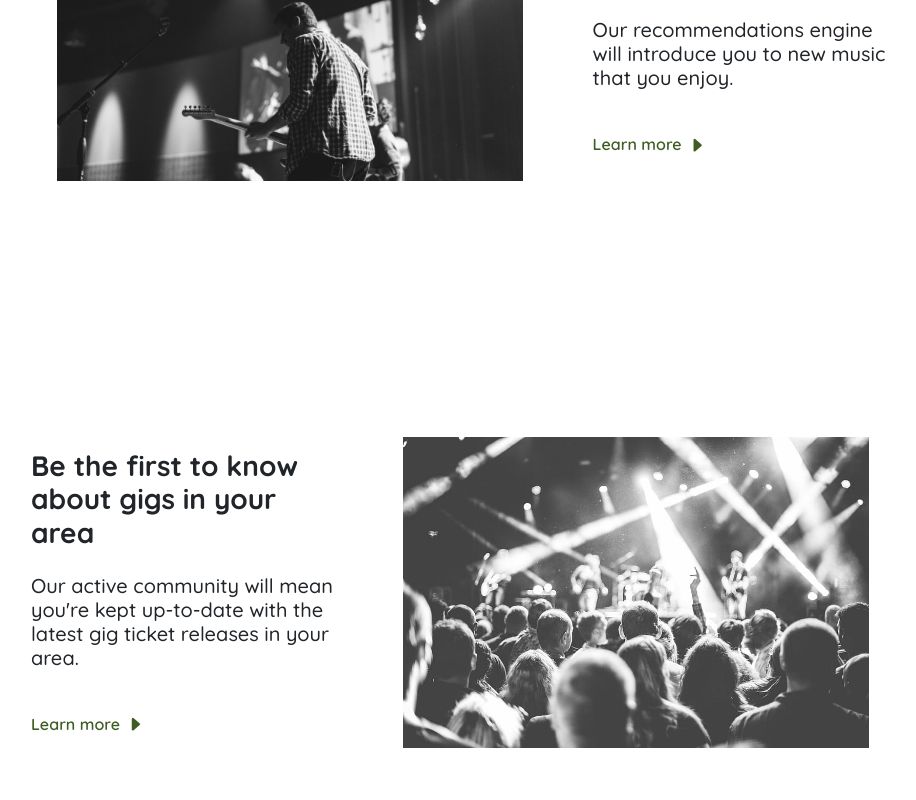
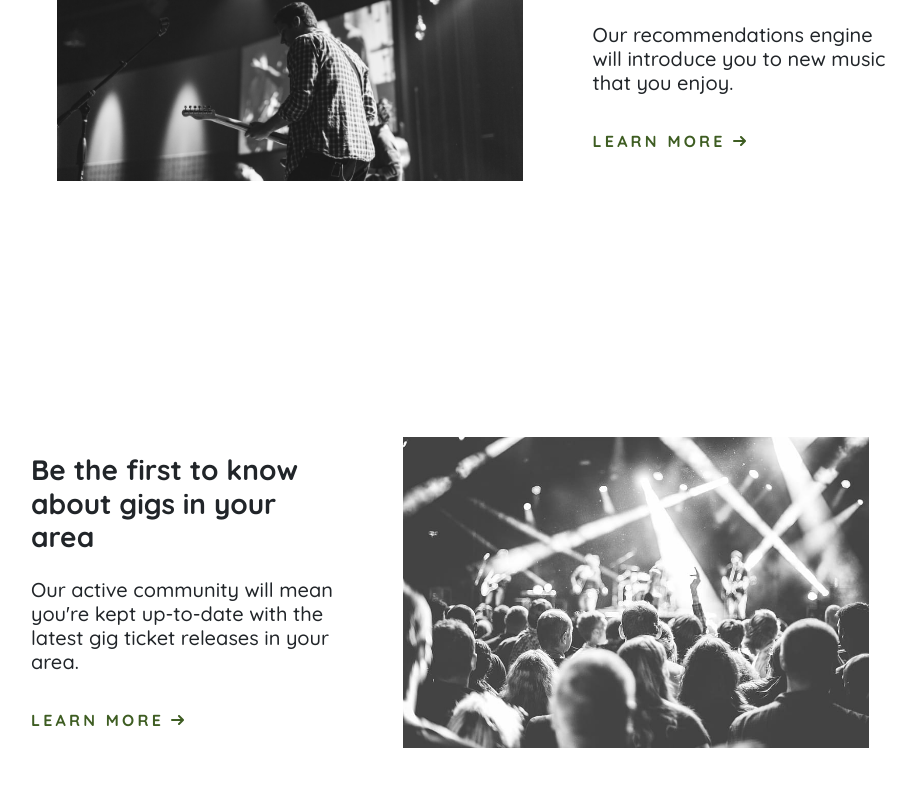
Before and after one commit to joshkent94/shutUpAndDance-Website, a React (Create React App) app: page / in a window 1280 px wide. Shown: the part 1740-2540 px from the top of the page, without its empty margins (177-1093 px from the left). Built offline with nearby package versions, Linux system fonts and the light colour scheme.

Commit message:
Improvements to learn more buttons

```diff
--- a/src/App.css
+++ b/src/App.css
@@ -52,19 +52,6 @@ body {
   width: 90%;
 }
 
-.learn-more-button {
-  margin-top: 2rem;
-}
-
-.learn-more-link {
-  color: var(--fourth-colour);
-  font-weight: 600;
-}
-
-.learn-more-link:hover {
-  color: var(--fourth-colour);
-}
-
 h3 {
   font-weight: 700;
   margin-bottom: 1.5rem;
@@ -80,18 +67,41 @@ button {
   background-color: unset;
 }
 
-.bi-caret-right-fill {
-  margin-left: 0.4rem;
-  font-size: 1.1rem;
+.learn-more {
+  margin-top: 2rem;
 }
 
-.bi-caret-right-fill::before {
-  transition-property: transform;
-  transition-duration: 0.5s;
-  transform: translateY(1px);
+.cta {
+  color: var(--fourth-colour);
 }
 
-.learn-more-link:hover > .bi-caret-right-fill::before {
-  transform: translate(5px, 1px);
-  -webkit-transform: translate(5px, 1px);
+.cta span {
+  font-weight: 700;
+  letter-spacing: 0.2em;
+  text-transform: uppercase;
+  vertical-align: middle;
 }
+
+.cta svg {
+  margin-left: 12px;
+  fill: none;
+  stroke-linecap: round;
+  stroke-linejoin: round;
+  stroke: var(--fourth-colour);
+  stroke-width: 2;
+  transform: translateX(-5px);
+  transition: all 0.4s ease;
+}
+
+.cta:hover svg {
+  transform: translateX(0);
+  stroke: var(--fourth-colour);
+}
+
+.cta:active {
+  transform: scale(0.96);
+}
+
+.cta:hover {
+  color: var(--fourth-colour);
+}
--- a/src/components/ForumFeature/ForumFeature.js
+++ b/src/components/ForumFeature/ForumFeature.js
@@ -9,7 +9,15 @@ export default function ForumFeature() {
             <div className="text-content">
                 <h3>Spread your love of music with other like-minded people</h3>
                 <h5>Speak to and share song suggestions with other people with similar music tastes to you.</h5>
-                <button className="learn-more-button"><a href="/" className="learn-more-link">Learn more<i className="bi bi-caret-right-fill"></i></a></button>
+                <div className="learn-more">
+                    <a href="/" className="cta">
+                        <span>Learn more</span>
+                        <svg width="13px" height="10px" viewBox="0 0 13 10">
+                            <path d="M1,5 L11,5"></path>
+                            <polyline points="8 1 12 5 8 9"></polyline>
+                        </svg>
+                    </a>
+                </div>
             </div>
         </div>
     );
--- a/src/components/GigsFeature/GigsFeature.js
+++ b/src/components/GigsFeature/GigsFeature.js
@@ -6,7 +6,15 @@ export default function GigsFeature() {
             <div className="text-content">
                 <h3>Be the first to know about gigs in your area</h3>
                 <h5>Our active community will mean you're kept up-to-date with the latest gig ticket releases in your area.</h5>
-                <button className="learn-more-button"><a href="/" className="learn-more-link">Learn more<i className="bi bi-caret-right-fill"></i></a></button>
+                <div className="learn-more">
+                    <a href="/" className="cta">
+                        <span>Learn more</span>
+                        <svg width="13px" height="10px" viewBox="0 0 13 10">
+                            <path d="M1,5 L11,5"></path>
+                            <polyline points="8 1 12 5 8 9"></polyline>
+                        </svg>
+                    </a>
+                </div>
             </div>
             <div className="image-content">
                 <img src={rockConcertCrowd} alt="guitarist" className="feature-image"></img>
--- a/src/components/SongSuggestionsFeature/SongSuggestionsFeature.js
+++ b/src/components/SongSuggestionsFeature/SongSuggestionsFeature.js
@@ -9,7 +9,15 @@ export default function SongSuggestionsFeature() {
             <div className="text-content">
                 <h3>Song suggestions based on the music you love</h3>
                 <h5>Our recommendations engine will introduce you to new music that you enjoy.</h5>
-                <button className="learn-more-button"><a href="/" className="learn-more-link">Learn more<i className="bi bi-caret-right-fill"></i></a></button>
+                <div className="learn-more">
+                    <a href="/" className="cta">
+                        <span>Learn more</span>
+                        <svg width="13px" height="10px" viewBox="0 0 13 10">
+                            <path d="M1,5 L11,5"></path>
+                            <polyline points="8 1 12 5 8 9"></polyline>
+                        </svg>
+                    </a>
+                </div>
             </div>
         </div>
     );
```
